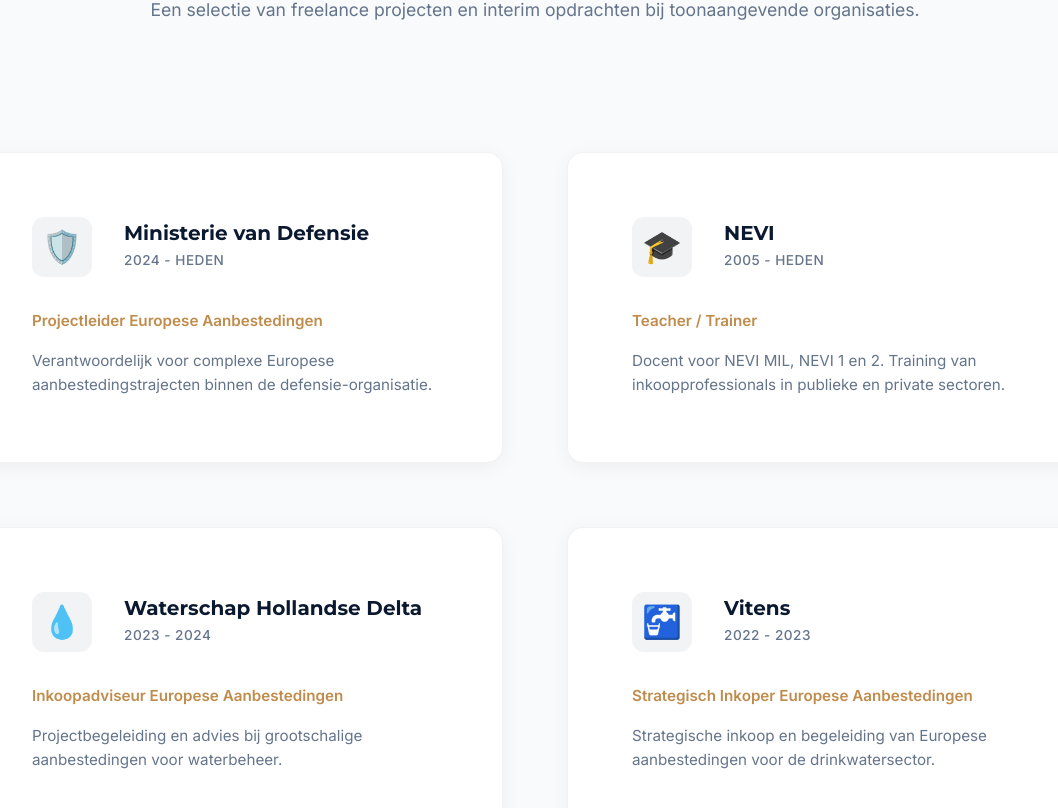
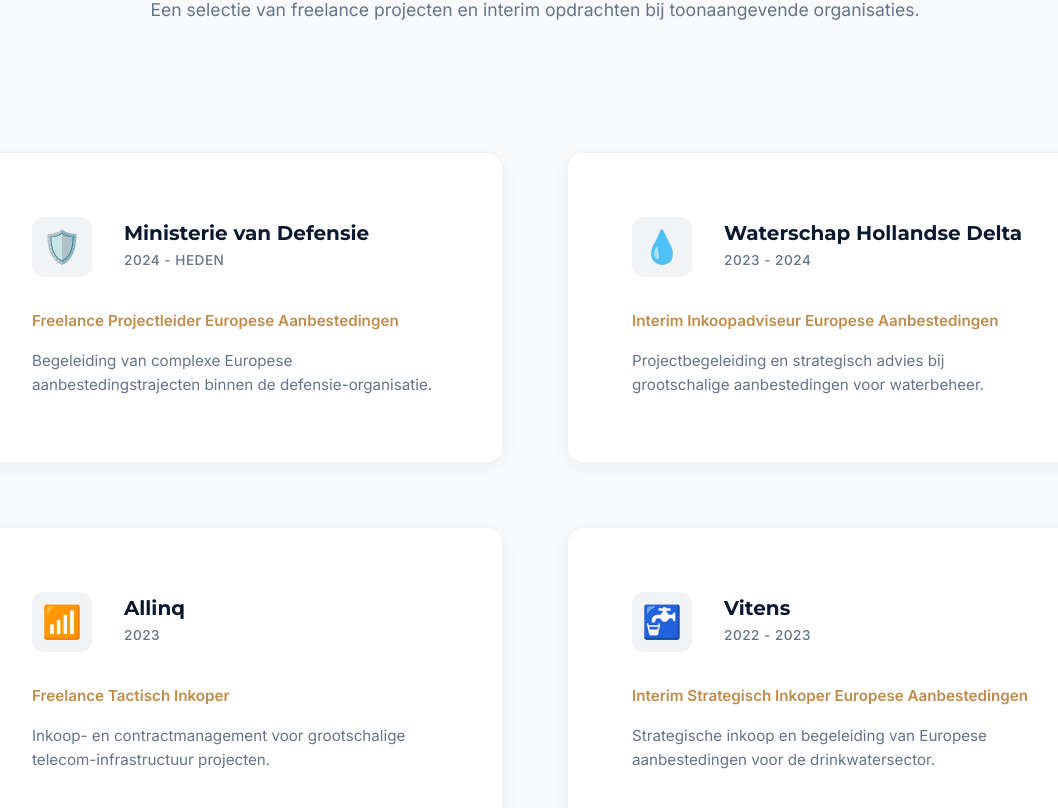
Before and after one commit to Qballjos/mercator, a React (Vite) app: page / in a window 1280 px wide. Shown: the part 1942-2750 px from the top of the page, without its empty margins (105-1163 px from the left). Built offline with nearby package versions, Linux system fonts and the light colour scheme.

Commit message:
Refine landing page: update styles, components, and add about image

```diff
--- a/src/App.tsx
+++ b/src/App.tsx
@@ -1,3 +1,4 @@
+import { useEffect } from 'react';
 import Header from './components/Header';
 import Hero from './components/Hero';
 import Services from './components/Services';
@@ -7,15 +8,46 @@
 import Footer from './components/Footer';
 
 function App() {
+  useEffect(() => {
+    const observerOptions = {
+      root: null,
+      rootMargin: '0px',
+      threshold: 0.1
+    };
+
+    const observer = new IntersectionObserver((entries) => {
+      entries.forEach(entry => {
+        if (entry.isIntersecting) {
+          entry.target.classList.add('is-visible');
+        }
+      });
+    }, observerOptions);
+
+    const revealElements = document.querySelectorAll('.reveal');
+    revealElements.forEach(el => observer.observe(el));
+
+    return () => {
+      revealElements.forEach(el => observer.unobserve(el));
+    };
+  }, []);
+
   return (
     <div className="app">
       <Header />
       <main>
         <Hero />
-        <Services />
-        <Clients />
-        <About />
-        <Contact />
+        <div className="reveal">
+          <Services />
+        </div>
+        <div className="reveal">
+          <Clients />
+        </div>
+        <div className="reveal">
+          <About />
+        </div>
+        <div className="reveal">
+          <Contact />
+        </div>
       </main>
       <Footer />
     </div>
--- a/src/components/About.css
+++ b/src/components/About.css
@@ -13,22 +13,24 @@
   position: relative;
 }
 
-.image-placeholder {
+.image-container {
   width: 100%;
   aspect-ratio: 4/5;
-  background-color: var(--color-primary);
   border-radius: 20px;
-  display: flex;
-  align-items: center;
-  justify-content: center;
   overflow: hidden;
+  box-shadow: 0 20px 40px rgba(0, 0, 0, 0.1);
+  border: 1px solid rgba(0, 0, 0, 0.05);
 }
 
-.placeholder-text {
-  color: var(--color-white);
-  font-family: var(--font-heading);
-  font-size: 2rem;
-  opacity: 0.2;
+.about-image {
+  width: 100%;
+  height: 100%;
+  object-fit: cover;
+  transition: transform 0.5s ease;
+}
+
+.about-visual:hover .about-image {
+  transform: scale(1.05);
 }
 
 .stat-box {
--- a/src/components/About.tsx
+++ b/src/components/About.tsx
@@ -1,15 +1,16 @@
 import './About.css';
+import aboutImage from '../assets/about-image.png';
 
 const About = () => {
   return (
     <section id="about" className="about">
       <div className="container about-content">
         <div className="about-visual">
-          <div className="image-placeholder">
-            <span className="placeholder-text">Business Excellence</span>
+          <div className="image-container">
+            <img src={aboutImage} alt="Business Excellence" className="about-image" />
           </div>
           <div className="stat-box">
-            <span className="stat-number">10+</span>
+            <span className="stat-number">20+</span>
             <span className="stat-label">Jaar Ervaring</span>
           </div>
         </div>
--- a/src/components/Clients.tsx
+++ b/src/components/Clients.tsx
@@ -3,59 +3,66 @@
 const clientProjects = [
   {
     company: 'Ministerie van Defensie',
-    role: 'Projectleider Europese Aanbestedingen',
+    role: 'Freelance Projectleider Europese Aanbestedingen',
     period: '2024 - Heden',
-    description: 'Verantwoordelijk voor complexe Europese aanbestedingstrajecten binnen de defensie-organisatie.',
+    description: 'Begeleiding van complexe Europese aanbestedingstrajecten binnen de defensie-organisatie.',
     icon: '🛡️'
   },
   {
-    company: 'NEVI',
-    role: 'Teacher / Trainer',
-    period: '2005 - Heden',
-    description: 'Docent voor NEVI MIL, NEVI 1 en 2. Training van inkoopprofessionals in publieke en private sectoren.',
-    icon: '🎓'
-  },
-  {
     company: 'Waterschap Hollandse Delta',
-    role: 'Inkoopadviseur Europese Aanbestedingen',
+    role: 'Interim Inkoopadviseur Europese Aanbestedingen',
     period: '2023 - 2024',
-    description: 'Projectbegeleiding en advies bij grootschalige aanbestedingen voor waterbeheer.',
+    description: 'Projectbegeleiding en strategisch advies bij grootschalige aanbestedingen voor waterbeheer.',
     icon: '💧'
   },
   {
+    company: 'Allinq',
+    role: 'Freelance Tactisch Inkoper',
+    period: '2023',
+    description: 'Inkoop- en contractmanagement voor grootschalige telecom-infrastructuur projecten.',
+    icon: '📶'
+  },
+  {
     company: 'Vitens',
-    role: 'Strategisch Inkoper Europese Aanbestedingen',
+    role: 'Interim Strategisch Inkoper Europese Aanbestedingen',
     period: '2022 - 2023',
     description: 'Strategische inkoop en begeleiding van Europese aanbestedingen voor de drinkwatersector.',
     icon: '🚰'
   },
   {
-    company: 'Allinq',
-    role: 'Tactisch Inkoper',
-    period: '2023',
-    description: 'Inkoop en contractmanagement binnen de telecom-infrastructuur sector.',
-    icon: '📶'
+    company: 'Neways Electronics International',
+    role: 'Freelance Inkoop Projectmanager',
+    period: '2021 - 2022',
+    description: 'Professionalisering van inkoopprocessen en vendor management in de high-tech elektronica.',
+    icon: '🔌'
   },
   {
     company: 'NedTrain',
-    role: 'Sr Inkoopadviseur Spare Parts & Equipment',
+    role: 'Freelance Sr Inkoopadviseur',
     period: '2019 - 2021',
-    description: 'Begeleiding van Europese aanbestedingen voor spares en equipment in de railsector.',
+    description: 'Begeleiding van complexe Europese aanbestedingen voor spares en equipment in de railsector.',
     icon: '🚆'
   },
   {
     company: 'ASML',
-    role: 'Procurement Account Manager (PAM)',
+    role: 'Interim Procurement Account Manager',
     period: '2018 - 2019',
-    description: 'Selectie en contractering van facilitaire dienstverleners voor de high-tech semiconductor industrie.',
+    description: 'Selectie en contractering van strategische facilitaire partners voor de high-tech industrie.',
     icon: '🔬'
   },
   {
     company: 'Aspen Pharma',
-    role: 'Procurement Specialist NPR',
+    role: 'Freelance Procurement Specialist NPR',
     period: '2017 - 2018',
-    description: 'Inkoop van NPR-pakketten, inclusief bouwcontracten (UAV/DNR) voor chemische fabrieken.',
+    description: 'Inkoop van NPR-pakketten en bouwcontracten (UAV/DNR) voor chemische productielocaties.',
     icon: '💊'
+  },
+  {
+    company: 'NEVI',
+    role: 'Freelance Docent / Trainer',
+    period: '2005 - Heden',
+    description: 'Docent voor NEVI MIL, NEVI 1 en 2. Training van inkoopprofessionals in publieke en private sectoren.',
+    icon: '🎓'
   }
 ];
 
--- a/src/components/Header.css
+++ b/src/components/Header.css
@@ -3,10 +3,17 @@
   top: 0;
   left: 0;
   width: 100%;
+  padding: calc(var(--space-sm) * 1.5) 0;
+  background-color: transparent;
+  z-index: 1000;
+  transition: all 0.3s ease;
+}
+
+.header.is-scrolled {
   padding: var(--space-sm) 0;
   background-color: rgba(255, 255, 255, 0.9);
   backdrop-filter: blur(10px);
-  z-index: 1000;
+  box-shadow: 0 4px 20px rgba(0, 0, 0, 0.05);
   border-bottom: 1px solid rgba(0, 0, 0, 0.05);
 }
 
--- a/src/components/Header.tsx
+++ b/src/components/Header.tsx
@@ -1,8 +1,19 @@
+import { useState, useEffect } from 'react';
 import './Header.css';
 
 const Header = () => {
+  const [isScrolled, setIsScrolled] = useState(false);
+
+  useEffect(() => {
+    const handleScroll = () => {
+      setIsScrolled(window.scrollY > 20);
+    };
+    window.addEventListener('scroll', handleScroll);
+    return () => window.removeEventListener('scroll', handleScroll);
+  }, []);
+
   return (
-    <header className="header" role="banner">
+    <header className={`header ${isScrolled ? 'is-scrolled' : ''}`} role="banner">
       <div className="container header-content">
         <div className="logo">
           <a href="/" className="logo-link">
@@ -12,7 +23,8 @@
         </div>
         <nav className="nav" aria-label="Hoofdnavigatie">
           <a href="#services" className="nav-link">Diensten</a>
-          <a href="#about" className="nav-link">Over ons</a>
+          <a href="#experience" className="nav-link">Ervaring</a>
+          <a href="#about" className="nav-link">Over mij</a>
           <a href="#contact" className="btn btn-primary" aria-label="Neem contact op">Contact</a>
         </nav>
       </div>
--- a/src/index.css
+++ b/src/index.css
@@ -112,3 +112,39 @@
   .grid-3 { grid-template-columns: repeat(3, 1fr); }
   .grid-4 { grid-template-columns: repeat(4, 1fr); }
 }
+
+/* Animations */
+.reveal {
+  opacity: 0;
+  transform: translateY(30px);
+  transition: all 0.8s ease-out;
+}
+
+.reveal.is-visible {
+  opacity: 1;
+  transform: translateY(0);
+}
+
+.fade-in {
+  opacity: 0;
+  transition: opacity 1s ease-in;
+}
+
+.fade-in.is-visible {
+  opacity: 1;
+}
+
+@keyframes fadeInUp {
+  from {
+    opacity: 0;
+    transform: translateY(20px);
+  }
+  to {
+    opacity: 1;
+    transform: translateY(0);
+  }
+}
+
+.animate-fade-in-up {
+  animation: fadeInUp 0.6s ease-out forwards;
+}
```
Also changed, not shown: src/assets/about-image.png (added).
